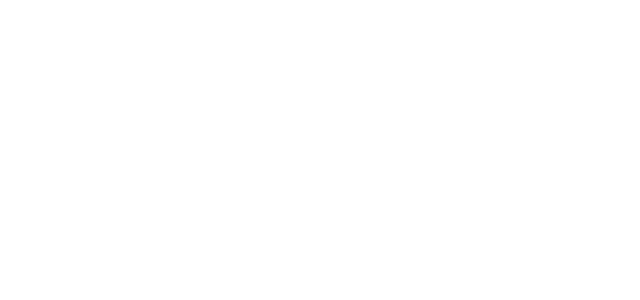
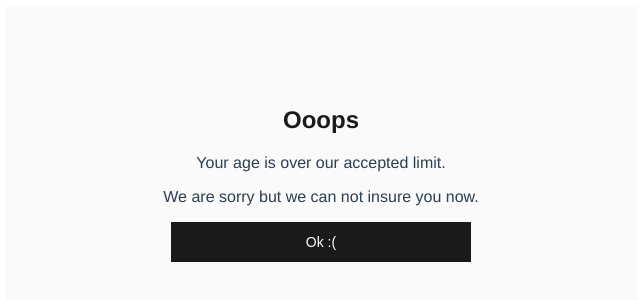
Before and after one commit to nomiswilsk3/FormWizard, a Vue app: page /error in a window 1280 px wide. Before the commit this address had no page. Shown: the part 124-424 px from the top of the page, without its empty margins (319-959 px from the left). Built offline with nearby package versions, Linux system fonts and the light colour scheme.

Commit message:
Adds the error page

```diff
--- a/src/components/CButtonWide.vue
+++ b/src/components/CButtonWide.vue
@@ -40,4 +40,10 @@
     background-color: #ffffff;
     border:  1px solid rgb(209, 202, 202);
   }
+  .btn-black-bg-wide{
+    color: #ffffff;
+    background-color: #1a1a1a;
+    width:300px;
+    height:40px;
+  }
 </style>
--- a/src/router/index.ts
+++ b/src/router/index.ts
@@ -19,6 +19,11 @@
     path: '/summary',
     name: 'summary',
     component: () => import(/* webpackChunkName: "about" */ '../views/SummaryView.vue')
+  },
+  {
+    path: '/error',
+    name: 'error',
+    component: () => import(/* webpackChunkName: "about" */ '../views/ErrorView.vue')
   }
 ]
 
--- a/src/views/AboutView.vue
+++ b/src/views/AboutView.vue
@@ -93,6 +93,13 @@
       }
 
       function recordClientOrder(): void{
+        // Route to error page if user age is greeter than 100
+        if(state.clientAge >100) {
+            router.push({
+              name: 'error'
+            })
+        }else{
+
           let countrySelected = countries.find((item) => item.code == state.clientCountryCode)
           let selectedPackageInfo = packages.find((item) => item.id == parseInt(state.selectedPackage))
 
@@ -109,6 +116,7 @@
           router.push({
             name: 'summary'
           })
+        }
       }
 
       const  calculatePremium =computed(() =>{
--- /dev/null
+++ b/src/views/ErrorView.vue
@@ -0,0 +1,42 @@
+<script lang="ts">
+  import { defineComponent } from 'vue'
+  import CButtonWide from '@/components/CButtonWide.vue'
+  import { useRouter } from 'vue-router'
+  export default defineComponent({
+    name:'ErrorView',
+    components:{
+      CButtonWide
+    },
+    setup() {
+      const router = useRouter()
+      function routeToHome(): void{
+        router.push({
+          name: 'home'
+        })
+      }
+      return{routeToHome}
+    }
+  })
+
+</script>
+
+<template>
+  <div>
+    <div class="row top-pad">
+      <div class="side-column"></div>
+      <div class="middle-column">
+        <h2 class="color-black">Ooops</h2>
+        <p>Your age is over our accepted limit.</p>
+        <p>We are sorry but we can not insure you now.</p>
+        <CButtonWide @click="() =>{routeToHome()}" displayText="Ok :(" cssClass="btn-black-bg-wide" />
+      </div>
+      <div class="side-column"></div>
+    </div>
+  </div>
+</template>
+
+<style>
+  .top-pad {
+    margin-top:130px;
+  }
+</style>
```
Lines whose indentation alone changed are shown as unchanged.
